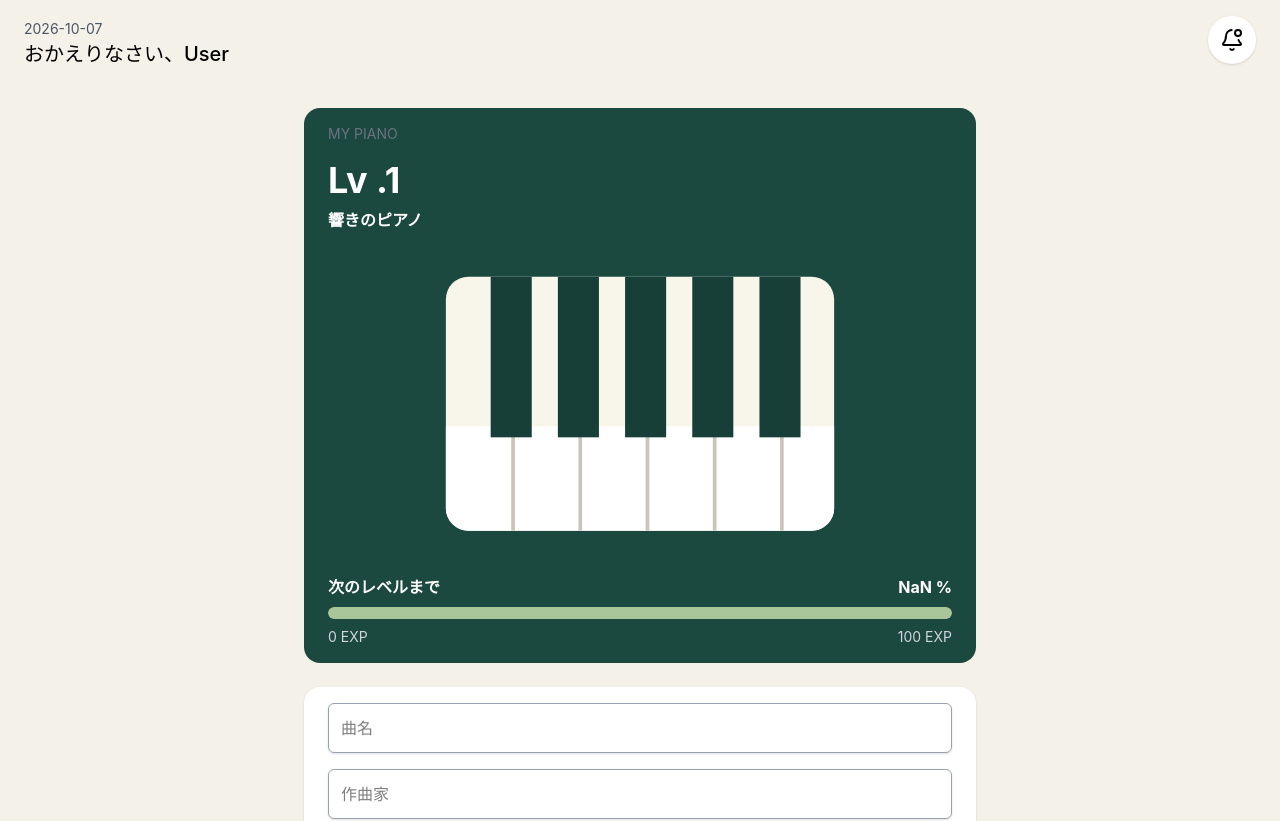
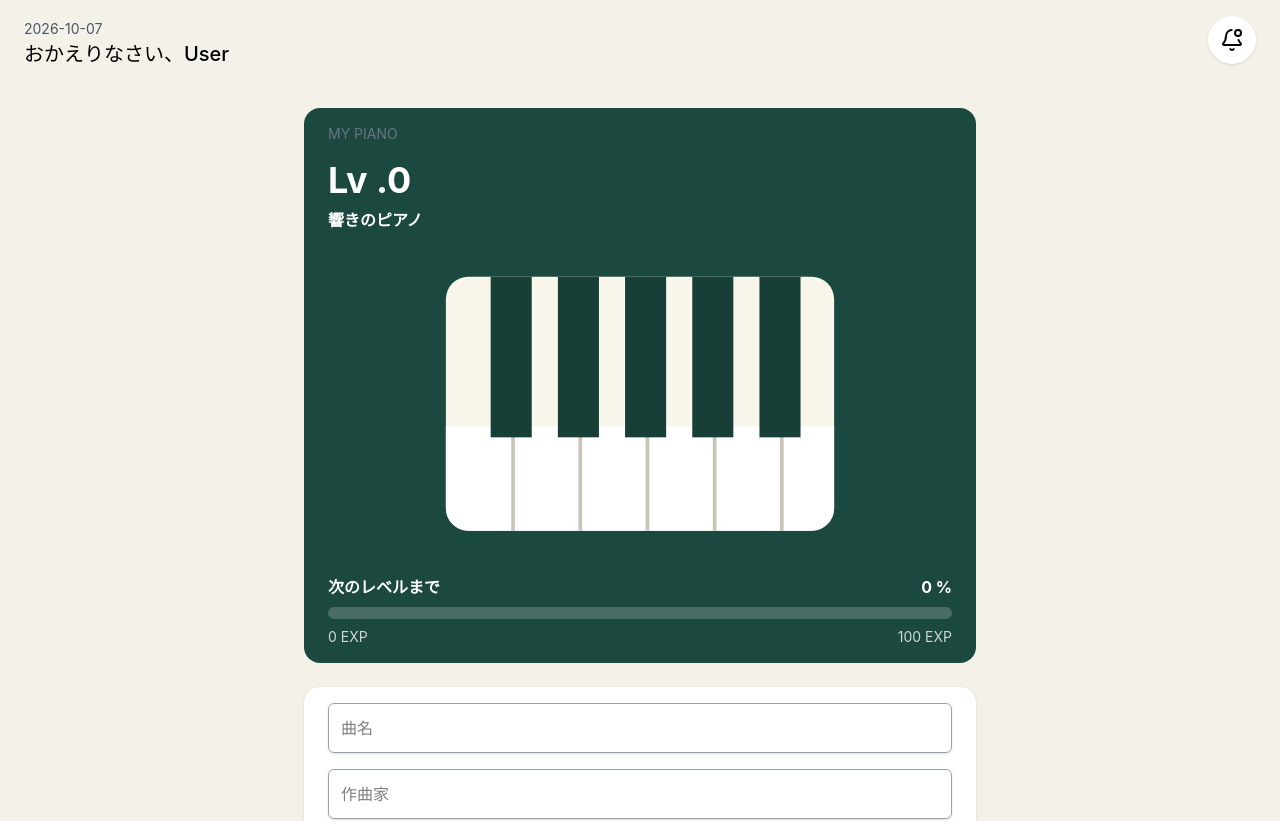
Before and after one commit to sako0515/pianote, a React (Vite) app: page / in a window 1280 px wide. Shown: the top 821 px of the page. Built offline with nearby package versions, Linux system fonts and the light colour scheme.

Commit message:
♻️ コードのリファクタリング

```diff
--- a/src/App.tsx
+++ b/src/App.tsx
@@ -3,9 +3,9 @@ import { BellDot } from "lucide-react";
 import PianoArea from "./components/PianoArea";
 import PianoForm from "./components/PianoForm";
 import { useEffect, useState } from "react";
+import type { PracticeLog } from "./schemas/practice";
 import { toDateString } from "./lib/date";
-import { calcLevelInfo, sumMinutes } from "./lib/exp";
-import type { PracticeLog } from "./schemas/practice";
+import { calclevelInfo, sumMinutes } from "./lib/exp";
 
 function App() {
   const [logs, setLogs] = useState<PracticeLog[]>(() => {
@@ -23,7 +23,7 @@ function App() {
   const today = toDateString();
   const todayLogs = logs.filter((log) => log.date === today);
   const todayTotal = sumMinutes(todayLogs);
-  const levelInfo = calcLevelInfo(sumMinutes(logs));
+  const levelInfo = calclevelInfo(sumMinutes(logs));
 
   useEffect(() => {
     localStorage.setItem("logs", JSON.stringify(logs));
@@ -63,9 +63,7 @@ function App() {
         </button>
         <h2 className="text-xl font-medium">おかえりなさい、User</h2>
       </header>
-      <PianoArea
-        {...levelInfo}
-      />
+      <PianoArea {...levelInfo} />
       <PianoForm
         title={title}
         setTitle={setTitle}
--- a/src/lib/date.ts
+++ b/src/lib/date.ts
@@ -4,4 +4,4 @@ export const toDateString = (date: Date = new Date()): string => {
   const day = String(date.getDate()).padStart(2, "0");
 
   return `${year}-${month}-${day}`;
-};
+}
--- a/src/lib/exp.ts
+++ b/src/lib/exp.ts
@@ -1,12 +1,12 @@
 export const EXP_PER_LEVEL = 100;
 
-export const calcLevelInfo = (totalExp: number) => {
+export const calclevelInfo = (totalExp: number) => {
   const currentExp = totalExp % EXP_PER_LEVEL;
   return {
-    level: Math.floor(totalExp / EXP_PER_LEVEL) + 1,
+    level: Math.floor(totalExp / EXP_PER_LEVEL),
     currentExp,
     maxExp: EXP_PER_LEVEL,
-    progress: (currentExp / totalExp) * 100,
+    progress: (currentExp / EXP_PER_LEVEL) * 100,
   };
 };
 
--- a/src/schemas/practice.ts
+++ b/src/schemas/practice.ts
@@ -1,4 +1,4 @@
-import { z } from "zod";
+import z from "zod";
 
 export const practiceLogSchema = z.object({
   id: z.string(),
```
Also changed, not shown: 2 other files (tests, documents, lock files or other folders).
